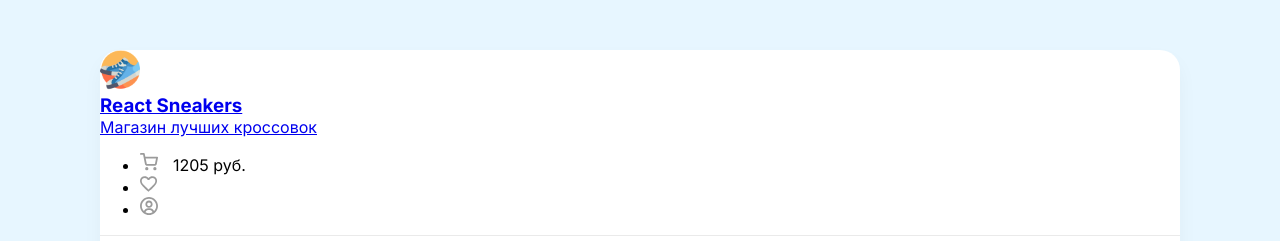
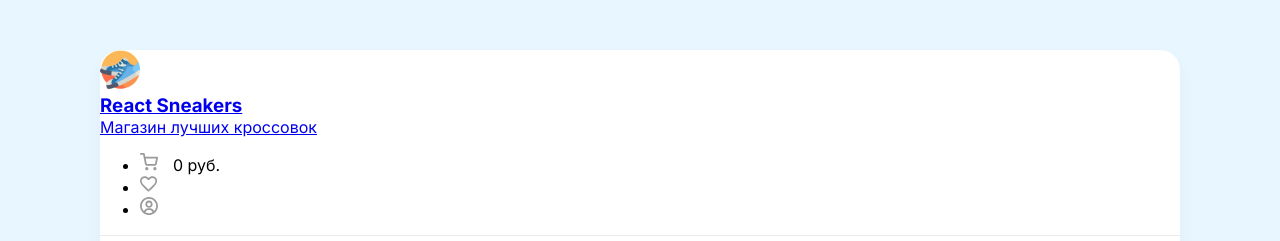
Before and after one commit to BogdanShmatov/react-sneakers, a React (Create React App) app: page / in a window 1280 px wide. Shown: the top 241 px of the page. Built offline with nearby package versions, Linux system fonts and the light colour scheme; no server answers.

Commit message:
cart sum

```diff
--- a/src/App.js
+++ b/src/App.js
@@ -105,8 +105,8 @@ const isAddedToFavorite = (id) => {
   return (
     <AppContext.Provider value={{items, cartItems, cardFavorite, isAddedToCart, isAddedToFavorite, setCartOpened, setCartItems}}>
           <div className="wrapper clear">
-            {cartOpened && <Drawer onClose={() => setCartOpened(false)} items={cartItems} onRemove={onRemoveFromCart}/>}
-              <Header onClickCart={() => setCartOpened(true)}/>
+            {cartOpened && <Drawer onClose={() => {setCartOpened(false); document.body.style.overflow = "auto"}} items={cartItems} onRemove={onRemoveFromCart}/>}
+              <Header onClickCart={() => {setCartOpened(true); document.body.style.overflow = "hidden"}}/>
               <Route path="/" exact>
                   <Home
                     items={items}
--- a/src/components/Drawer/index.js
+++ b/src/components/Drawer/index.js
@@ -13,7 +13,7 @@ function Drawer({onClose, onRemove, items = []}) {
 
   const delay = (ms) => new Promise((resolve) => setTimeout(resolve, ms));
 
-
+  const totalPrice = cartItems.reduce((sum, obj) => obj.price + sum, 0);
 
   const onClickOrder = async () => {
      try {
@@ -71,12 +71,12 @@ function Drawer({onClose, onRemove, items = []}) {
             <li className="d-flex">
               <span>Итого:</span>
               <div></div>
-              <b>21 498 руб.</b>
+              <b>{totalPrice} руб.</b>
             </li>
             <li className="d-flex">
               <span>Налог 5%:</span>
               <div></div>
-              <b>1074 руб.</b>
+              <b>{Math.ceil(totalPrice*5/100)} руб.</b>
             </li>
           </ul>
           <button disabled={isLoading} className="greenButton" onClick={onClickOrder}>
--- a/src/components/Header.jsx
+++ b/src/components/Header.jsx
@@ -1,6 +1,12 @@
-import { Link } from 'react-router-dom';
+import React from "react";
+
+import { Link } from "react-router-dom";
+import AppContext from "../context";
 
 function Header({ onClickCart }) {
+  const { cartItems } = React.useContext(AppContext);
+  const totalPrice = cartItems.reduce((sum, obj) => obj.price + sum, 0);
+
   return (
     <header className="d-flex justify-between align-center p-40">
       <div className="d-flex align-center">
@@ -15,7 +21,7 @@ function Header({ onClickCart }) {
       <ul className="d-flex">
         <li className="mr-30 cu-p" onClick={onClickCart}>
           <img width={18} height={18} src="/img/cart.svg" alt="cart" />
-          <span>1205 руб.</span>
+          <span>{totalPrice} руб.</span>
         </li>
         <li className="mr-15 cu-p">
           <Link to="/favorits">
--- a/src/index.scss
+++ b/src/index.scss
@@ -15,6 +15,9 @@ body {
   border-radius: 20px;
   max-width: 1080px;
   margin: 50px auto;
+}
+.overflow-hidden {
+  overflow: hidden;
 }
 
 header {
```
